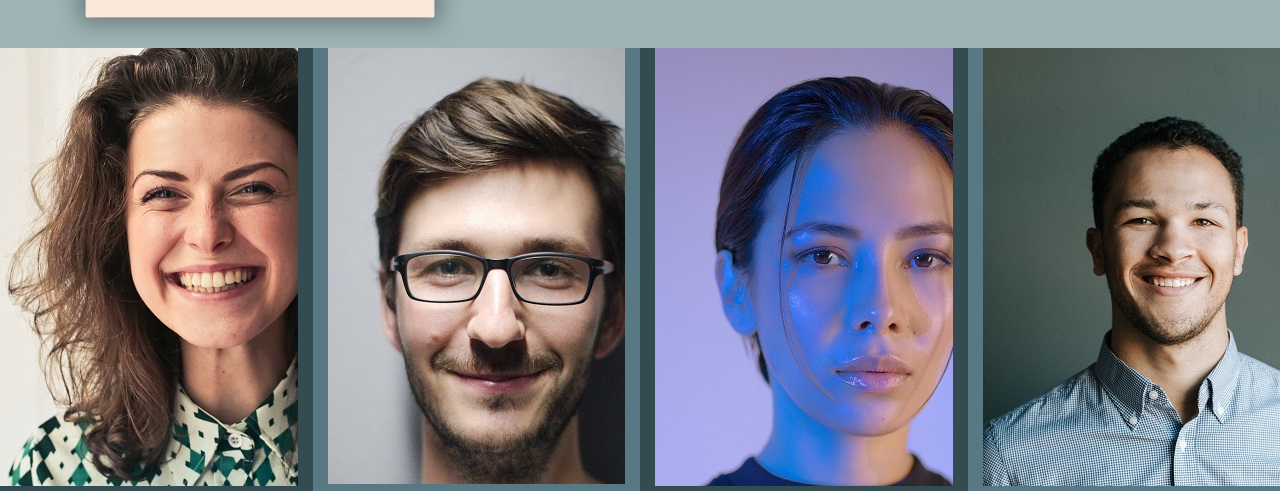
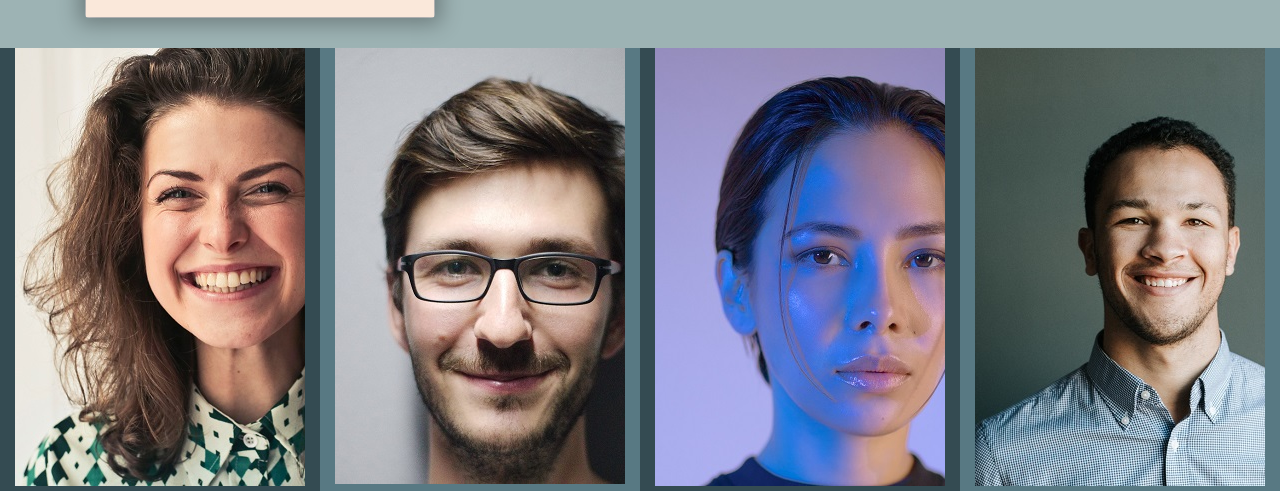
Before and after one commit to ioanaolar/bootstrap, a plain HTML site: page index.html in a window 1280 px wide. Shown: the part 2459-2950 px from the top of the page. Drawn offline with nearby package versions, Linux system fonts and the light colour scheme.

Commit message:
Update style.css

```diff
--- a/style.css
+++ b/style.css
@@ -132,6 +132,10 @@ h2{
 	background-color:#fae8da ;
 	box-shadow: 0 0 20px 7px rgba(0, 0, 0, 0.301);
 }
+#team{
+	margin-left: 0;
+	margin-right: 0;
+}
 .team-member{
 	background-color: #344b52;
 
```
